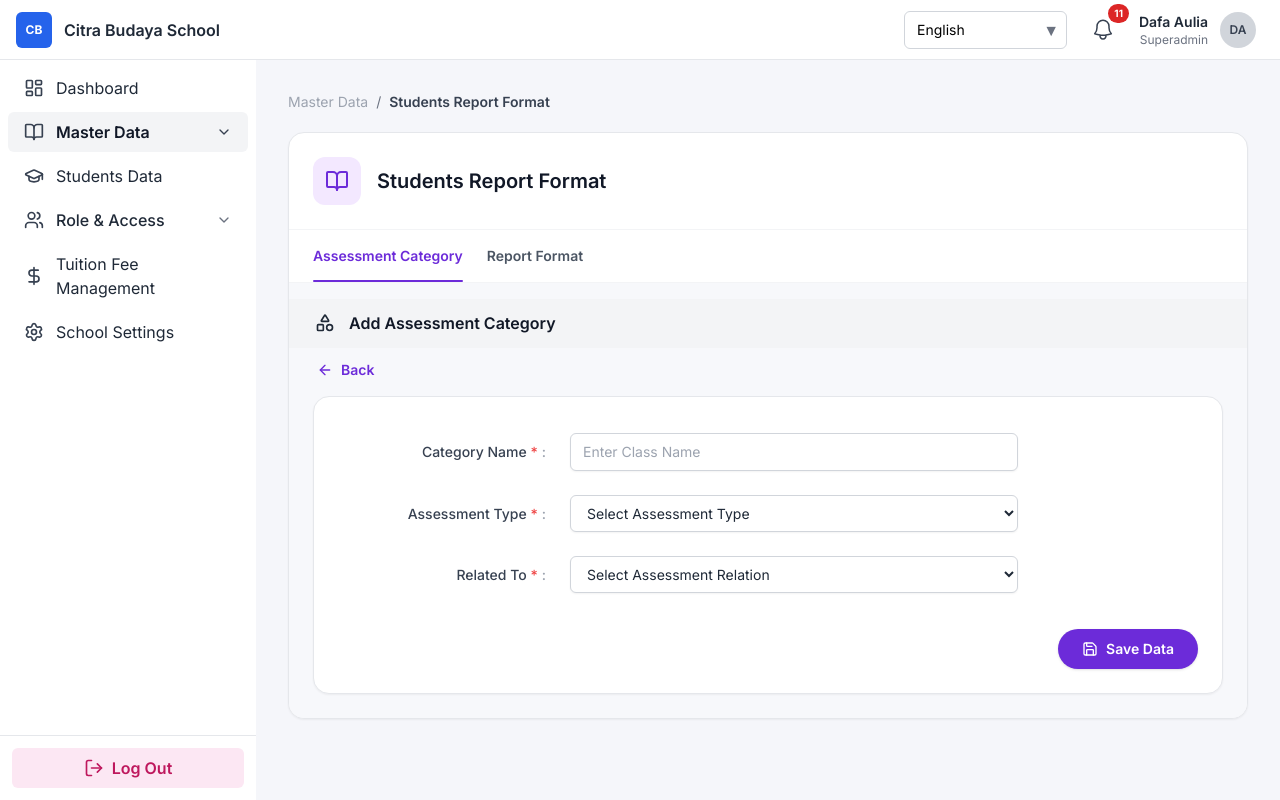
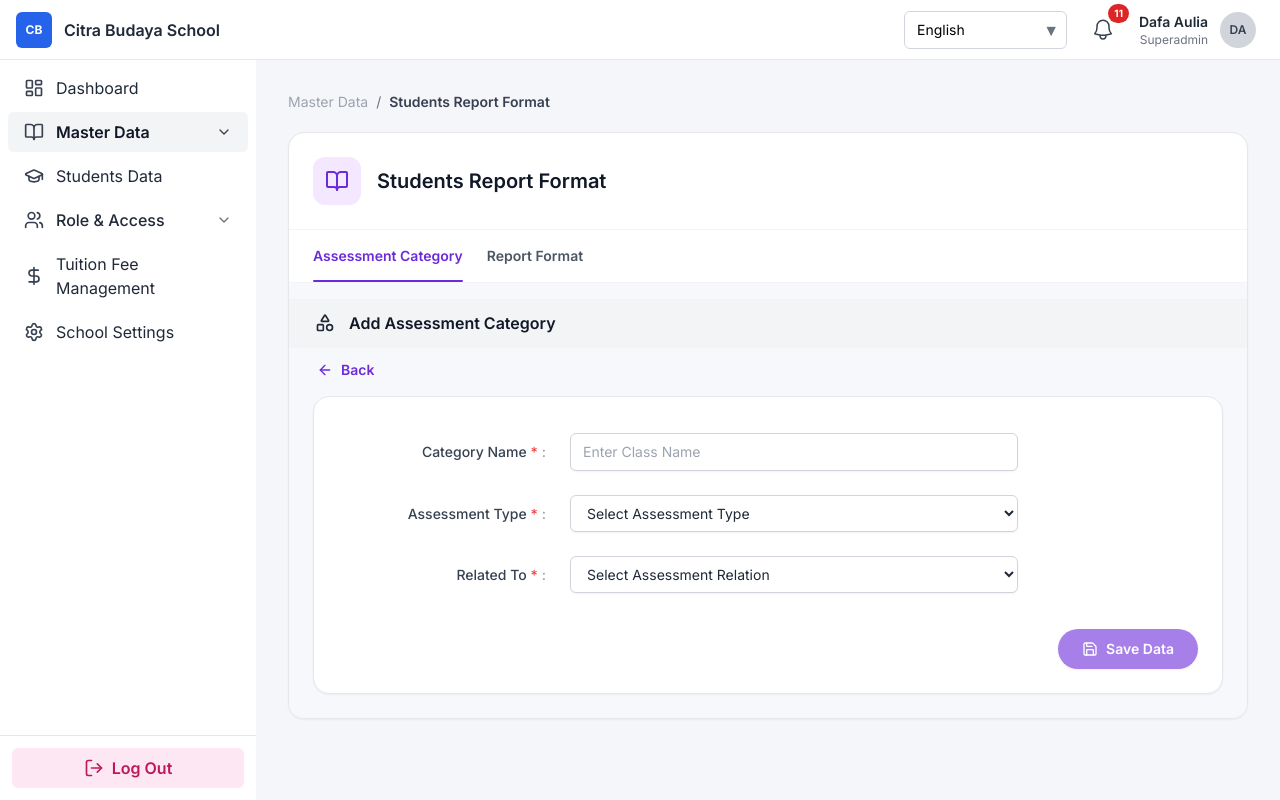
Before and after one commit to SSDIGITAL-DevTeam/Tygo-School, a Next.js app: page /admin/master-data/student-report/assessment-category/add-category in a window 1280 px wide. Built offline with nearby package versions, Linux system fonts and the light colour scheme.

Commit message:
fixing add page layout -sidebar topbar when modal popup

```diff
--- a/app/admin/master-data/student-report/assessment-category/add-category/page.tsx
+++ b/app/admin/master-data/student-report/assessment-category/add-category/page.tsx
@@ -1,11 +1,33 @@
 "use client";
 
-import React, { useState } from "react";
+import React, { useCallback, useMemo, useState } from "react";
 import { useRouter } from "next/navigation";
-import { ArrowLeft, Save, Shapes, Trash2 } from "lucide-react";
+import { ArrowLeft, Save, Shapes } from "lucide-react";
 import AddModal from "@/components/admin/modal/AddModal";
 import DeleteModal from "@/components/admin/modal/DeleteModal";
 
+/* ---------- Reusable row (dipisah & memoized supaya stabil) ---------- */
+type RowProps = {
+  label: string;
+  required?: boolean;
+  input: React.ReactNode;
+};
+const FormRow = React.memo<RowProps>(function FormRow({ label, required, input }) {
+  return (
+    <div className="grid grid-cols-1 items-center gap-3 py-3 md:grid-cols-[220px_minmax(0,1fr)]">
+      <label className="flex items-center justify-end pr-3 text-sm font-medium text-gray-700">
+        <span className="text-gray-700">
+          {label}
+          {required && <span className="text-red-500"> *</span>}
+        </span>
+        <span className="ml-1 text-gray-400">:</span>
+      </label>
+      <div className="min-w-0">{input}</div>
+    </div>
+  );
+});
+
+/* ---------- Types & constants ---------- */
 type FormState = {
   categoryName: string;
   assessmentType: string;
@@ -27,67 +49,61 @@ const AddCategoryPage: React.FC = () => {
   const [deleteModalOpen, setDeleteModalOpen] = useState(false);
   const router = useRouter();
 
-  const handleChange =
+  // Gabungkan status modal untuk overlay & dimming
+  const modalOpen = addModalOpen || deleteModalOpen;
+
+  // Stabilkan handler agar input tidak kehilangan fokus
+  const handleChange = useCallback(
     (field: keyof FormState) =>
       (event: React.ChangeEvent<HTMLInputElement | HTMLSelectElement>) => {
-      setForm((prev) => ({ ...prev, [field]: event.target.value }));
-    };
+        const { value } = event.target;
+        setForm((prev) => (prev[field] === value ? prev : { ...prev, [field]: value }));
+      },
+    []
+  );
 
-  const handleSubmit = (event: React.FormEvent<HTMLFormElement>) => {
+  const handleSubmit = useCallback((event: React.FormEvent<HTMLFormElement>) => {
     event.preventDefault();
-    // Trigger save confirmation modal instead of direct save
     setAddModalOpen(true);
-  };
+  }, []);
 
-  const handleSaveConfirm = () => {
+  const handleSaveConfirm = useCallback(() => {
     console.log("Saving category:", form);
     setAddModalOpen(false);
-    // Here you would typically make an API call to save the data
     router.back();
-  };
+  }, [form, router]);
 
-  const handleClearForm = () => {
+  const handleClearForm = useCallback(() => {
     setDeleteModalOpen(true);
-  };
+  }, []);
 
-  const handleClearConfirm = () => {
+  const handleClearConfirm = useCallback(() => {
     setForm(initialState);
     setDeleteModalOpen(false);
-  };
+  }, []);
 
-  const FormRow: React.FC<{
-    label: string;
-    required?: boolean;
-    input: React.ReactNode;
-  }> = ({ label, required, input }) => (
-    <div className="grid grid-cols-1 items-center gap-3 py-3 md:grid-cols-[220px_minmax(0,1fr)]">
-      <label className="flex items-center justify-end pr-3 text-sm font-medium text-gray-700">
-        <span className="text-gray-700">
-          {label}
-          {required && <span className="text-red-500"> *</span>}
-        </span>
-        <span className="ml-1 text-gray-400">:</span>
-      </label>
-      <div className="min-w-0">{input}</div>
-    </div>
-  );
+  const actionDisabled = useMemo(() => {
+    return !form.categoryName || !form.assessmentType || !form.relatedTo;
+  }, [form]);
 
   return (
-    <div className="px-0">
-      {/* SECTION HEADER STRIP (full-bleed within the white wrapper) */}
+    <div className="relative">
+      {/* Overlay penggelap header/sidebar/halaman ketika modal terbuka */}
+      {modalOpen && <div className="fixed inset-0 z-40 bg-black/40"></div>}
+
+      {/* Wrapper konten; saat modal terbuka dibuat agak gelap & non-interaktif */}
+      <div className={modalOpen ? "pointer-events-none opacity-60" : ""}>
+        {/* HEADER STRIP */}
         <div className="-mx-6 -mt-1 border-b border-gray-100 bg-[#f3f4f6] px-6 py-3">
           <div className="flex items-center gap-3">
             <div className="flex h-6 w-6 items-center justify-center text-gray-800">
               <Shapes className="h-5 w-5" />
             </div>
-          {/* If this is a detail page, set title to: Assessment Category Detail (UAS) */}
-          <h2 className="text-base font-semibold text-gray-900">
-            Add Assessment Category
-          </h2>
+            <h2 className="text-base font-semibold text-gray-900">Add Assessment Category</h2>
           </div>
         </div>
 
-      {/* BACK LINK (left-aligned, purple) */}
+        {/* BACK LINK */}
         <button
           type="button"
           onClick={() => router.back()}
@@ -107,6 +123,7 @@ const AddCategoryPage: React.FC = () => {
                 input={
                   <input
                     type="text"
+                    autoComplete="off"
                     placeholder="Enter Class Name"
                     value={form.categoryName}
                     onChange={handleChange("categoryName")}
@@ -163,10 +180,12 @@ const AddCategoryPage: React.FC = () => {
               {/* ACTIONS */}
               <div className="grid grid-cols-1 md:grid-cols-[220px_minmax(0,1fr)]">
                 <div className="hidden md:block" />
-              <div className="mt-6 flex justify-end">
+                <div className="mt-6 flex flex-wrap gap-3 justify-end">
+
                   <button
                     type="submit"
-                  className="inline-flex items-center gap-2 rounded-full bg-[#6c2bd9] px-6 py-2.5 text-sm font-semibold text-white shadow transition hover:bg-[#5922b8]"
+                    disabled={actionDisabled}
+                    className="inline-flex items-center gap-2 rounded-full bg-[#6c2bd9] px-6 py-2.5 text-sm font-semibold text-white shadow transition hover:bg-[#5922b8] disabled:cursor-not-allowed disabled:opacity-60"
                   >
                     <Save className="h-4 w-4" />
                     Save Data
@@ -176,8 +195,9 @@ const AddCategoryPage: React.FC = () => {
             </div>
           </div>
         </form>
+      </div>
 
-      {/* Add Confirmation Modal */}
+      {/* Modal konfirmasi simpan */}
       <AddModal
         open={addModalOpen}
         msg="assessment category"
@@ -185,7 +205,7 @@ const AddCategoryPage: React.FC = () => {
         onClose={() => setAddModalOpen(false)}
       />
 
-      {/* Clear Form Confirmation Modal */}
+      {/* Modal konfirmasi clear */}
 
     </div>
   );
```
Lines whose indentation alone changed are shown as unchanged.
